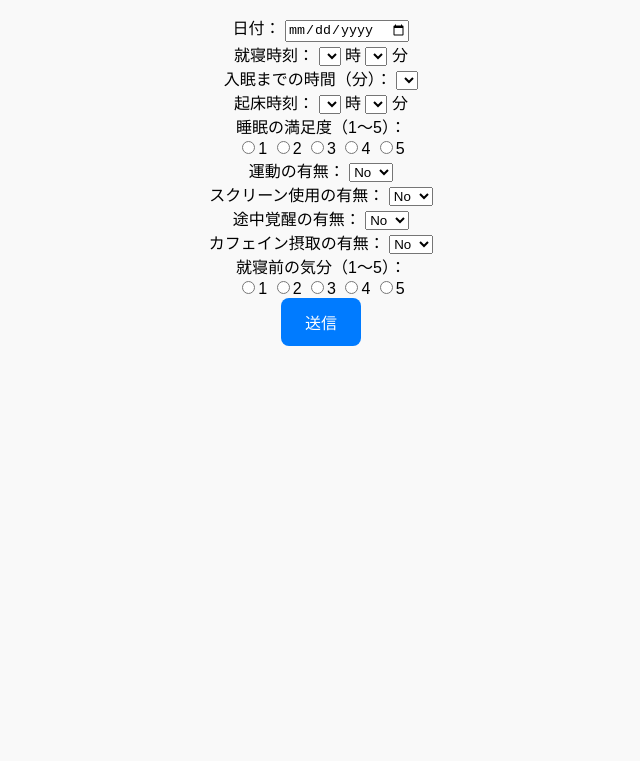
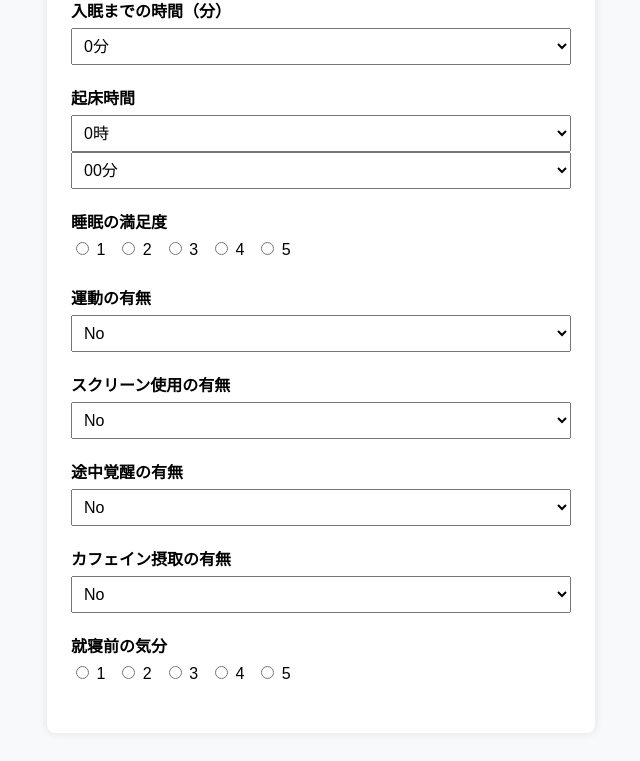
Before and after one commit to t-yama11/MyWebApp, a plain HTML site: page index.html in a window 1280 px wide. Shown: the part 340-1101 px from the top of the page, without its empty margins (319-959 px from the left). Before the commit the page ends 800 px from the top, so only its background shows below. Drawn offline with Linux system fonts and the light colour scheme.

Commit message:
update: It is possible to select item from each combobox and radio button.

```diff
--- a/css/style.css
+++ b/css/style.css
@@ -1,31 +1,53 @@
 body {
   font-family: sans-serif;
-  text-align: center;
-  padding-top: 20%;
-  background-color: #f9f9f9;
+  background-color: #f8f9fa;
+  padding: 20px;
+}
+
+main {
+  max-width: 500px;
+  margin: 0 auto;
+  background: white;
+  padding: 24px;
+  border-radius: 8px;
+  box-shadow: 0 0 10px rgba(0,0,0,0.1);
 }
 
 h1 {
-  font-size: 2rem;
-  margin-bottom: 1.5rem;
+  font-size: 1.5em;
+  margin-bottom: 1em;
 }
 
-button {
-  font-size: 1rem;
-  padding: 0.75rem 1.5rem;
-  border: none;
-  background-color: #007bff;
-  color: white;
-  border-radius: 8px;
-  cursor: pointer;
+.form-container {
+  display: flex;
+  flex-direction: column;
 }
 
-button:hover {
-  background-color: #0056b3;
+.form-group {
+  display: flex;
+  flex-direction: column;
+  margin-bottom: 20px;
 }
 
-@media (max-width: 600px) {
-  body {
-    padding-top: 40%;
-  }
+label {
+  font-weight: bold;
+  margin-bottom: 6px;
+  text-align: left;
 }
+
+select,
+input[type="date"] {
+  padding: 8px;
+  font-size: 1em;
+  width: 100%;
+  box-sizing: border-box;
+}
+
+.radio-group {
+  display: flex;
+  gap: 12px;
+}
+
+.radio-group label {
+  font-weight: normal;
+}
--- a/index.html
+++ b/index.html
@@ -1,92 +1,83 @@
 <!DOCTYPE html>
 <html lang="ja">
 <head>
-  <meta charset="UTF-8">
+  <meta charset="UTF-8" />
+  <meta name="viewport" content="width=device-width, initial-scale=1.0" />
   <title>睡眠記録フォーム</title>
-  <meta name="viewport" content="width=device-width, initial-scale=1.0">
-  <link rel="stylesheet" href="css/style.css">
+  <link rel="stylesheet" href="css/style.css" />
 </head>
 <body>
+  <main>
+    <h1>睡眠記録フォーム</h1>
+    <form id="sleepForm" class="form-container">
 
-  <h1>睡眠記録フォーム</h1>
+      <div class="form-group">
+        <label for="date">日付</label>
+        <input type="date" id="date" name="date" />
+      </div>
 
-  <form id="sleep-form">
-    <section>
-      <label for="date">日付：</label>
-      <input type="date" id="date" name="date">
-    </section>
+      <div class="form-group">
+        <label for="bedtimeHour">就寝時間</label>
+        <select id="bedtimeHour" name="bedtimeHour"></select>
+        <select id="bedtimeMinute" name="bedtimeMinute"></select>
+      </div>
 
-    <section>
-      <label>就寝時刻：</label>
-      <select id="bedHour" name="bedHour"></select> 時
-      <select id="bedMinute" name="bedMinute"></select> 分
-    </section>
+      <div class="form-group">
+        <label for="sleepLatency">入眠までの時間（分）</label>
+        <select id="sleepLatency" name="sleepLatency"></select>
+      </div>
 
-    <section>
-      <label for="sleepLatency">入眠までの時間（分）：</label>
-      <select id="sleepLatency" name="sleepLatency"></select>
-    </section>
+      <div class="form-group">
+        <label for="wakeHour">起床時間</label>
+        <select id="wakeHour" name="wakeHour"></select>
+        <select id="wakeMinute" name="wakeMinute"></select>
+      </div>
 
-    <section>
-      <label>起床時刻：</label>
-      <select id="wakeHour" name="wakeHour"></select> 時
-      <select id="wakeMinute" name="wakeMinute"></select> 分
-    </section>
+      <div class="form-group">
+        <label>睡眠の満足度</label>
+        <div class="radio-group" id="satisfaction"></div>
+      </div>
 
-    <section>
-      <label>睡眠の満足度（1〜5）：</label>
-      <div class="radio-group">
-        <label><input type="radio" name="satisfaction" value="1">1</label>
-        <label><input type="radio" name="satisfaction" value="2">2</label>
-        <label><input type="radio" name="satisfaction" value="3">3</label>
-        <label><input type="radio" name="satisfaction" value="4">4</label>
-        <label><input type="radio" name="satisfaction" value="5">5</label>
-      </div>
-    </section>
-
-    <section>
-      <label for="exercise">運動の有無：</label>
-      <select id="exercise" name="exercise">
+      <div class="form-group">
+        <label>運動の有無</label>
+        <select name="exercise">
           <option value="0">No</option>
           <option value="1">Yes</option>
         </select>
-    </section>
+      </div>
 
-    <section>
-      <label for="screen">スクリーン使用の有無：</label>
-      <select id="screen" name="screen">
+      <div class="form-group">
+        <label>スクリーン使用の有無</label>
+        <select name="screen">
           <option value="0">No</option>
           <option value="1">Yes</option>
         </select>
-    </section>
+      </div>
 
-    <section>
-      <label for="awake">途中覚醒の有無：</label>
-      <select id="awake" name="awake">
+      <div class="form-group">
+        <label>途中覚醒の有無</label>
+        <select name="awake">
           <option value="0">No</option>
           <option value="1">Yes</option>
         </select>
-    </section>
+      </div>
 
-    <section>
-      <label for="caffeine">カフェイン摂取の有無：</label>
-      <select id="caffeine" name="caffeine">
+      <div class="form-group">
+        <label>カフェイン摂取の有無</label>
+        <select name="caffeine">
           <option value="0">No</option>
           <option value="1">Yes</option>
         </select>
-    </section>
+      </div>
 
-    <section>
-      <label>就寝前の気分（1〜5）：</label>
-      <div class="radio-group">
-        <label><input type="radio" name="mood" value="1">1</label>
-        <label><input type="radio" name="mood" value="2">2</label>
-        <label><input type="radio" name="mood" value="3">3</label>
-        <label><input type="radio" name="mood" value="4">4</label>
-        <label><input type="radio" name="mood" value="5">5</label>
+      <div class="form-group">
+        <label>就寝前の気分</label>
+        <div class="radio-group" id="mood"></div>
       </div>
-    </section>
 
-    <button type="submit">送信</button>
     </form>
+  </main>
+
+  <script src="js/main.js"></script>
+</body>
 </html>
--- a/js/main.js
+++ b/js/main.js
@@ -1,29 +1,52 @@
-window.onload = function () {
-  const now = new Date();
+document.addEventListener("DOMContentLoaded", () => {
+  // ▼ ヘルパー関数
+  function appendOptions(selectElem, values, suffix = '', zeroPad = false) {
+    values.forEach(val => {
+      const option = document.createElement("option");
+      option.value = val;
+      option.textContent = zeroPad ? String(val).padStart(2, '0') + suffix : val + suffix;
+      selectElem.appendChild(option);
+    });
+  }
 
-  // 日付の初期値を今日に設定（yyyy-mm-dd形式）
-  const dateInput = document.getElementById("date");
-  dateInput.value = now.toISOString().split("T")[0];
+  // ▼ 時間（時: 0〜23）・分（0〜55, 5分刻み）
+  appendOptions(document.getElementById("bedtimeHour"), [...Array(24).keys()], "時");
+  appendOptions(document.getElementById("bedtimeMinute"), [...Array(12).keys()].map(i => i * 5), "分", true);
 
-  // 時・分のプルダウンを生成
-  generateOptions("bedHour", 0, 23);
-  generateOptions("bedMinute", 0, 59);
-  generateOptions("wakeHour", 0, 23);
-  generateOptions("wakeMinute", 0, 59);
-  generateOptions("sleepLatency", 0, 60, 5);
+  appendOptions(document.getElementById("wakeHour"), [...Array(24).keys()], "時");
+  appendOptions(document.getElementById("wakeMinute"), [...Array(12).keys()].map(i => i * 5), "分", true);
 
-  // 就寝時間に現在時刻をセット
-  document.getElementById("bedHour").value = now.getHours();
-  document.getElementById("bedMinute").value = now.getMinutes();
-};
+  // ▼ 入眠までの時間（0〜60分を5分刻み）
+  appendOptions(document.getElementById("sleepLatency"), [...Array(13).keys()].map(i => i * 5), "分");
 
-// 時刻や入眠時間用のプルダウン生成関数
-function generateOptions(selectId, start, end, step = 1) {
-  const select = document.getElementById(selectId);
-  for (let i = start; i <= end; i += step) {
-    const option = document.createElement("option");
-    option.value = i;
-    option.textContent = String(i).padStart(2, "0");
-    select.appendChild(option);
+  // ▼ 現在の日付を初期値に設定（yyyy-mm-dd）
+  const today = new Date();
+  const yyyy = today.getFullYear();
+  const mm = String(today.getMonth() + 1).padStart(2, '0');
+  const dd = String(today.getDate()).padStart(2, '0');
+  document.getElementById("date").value = `${yyyy}-${mm}-${dd}`;
+
+  // ▼ ラジオボタンの生成関数
+  function createRadioButtons(containerId, name, range) {
+    const container = document.getElementById(containerId);
+    range.forEach(val => {
+      const label = document.createElement("label");
+      const input = document.createElement("input");
+      input.type = "radio";
+      input.name = name;
+      input.value = val;
+      label.appendChild(input);
+      label.append(` ${val}`);
+      container.appendChild(label);
+    });
   }
-}
+
+  // ▼ 満足度・気分（1〜5）
+  createRadioButtons("satisfaction", "satisfaction", [1, 2, 3, 4, 5]);
+  createRadioButtons("mood", "mood", [1, 2, 3, 4, 5]);
+
+  // ▼ 時刻（就寝）初期値を現在時刻に設定
+  document.getElementById("bedtimeHour").value = today.getHours();
+  const roundedMinutes = Math.floor(today.getMinutes() / 5) * 5;
+  document.getElementById("bedtimeMinute").value = roundedMinutes;
+});
```
Lines whose indentation alone changed are shown as unchanged.
